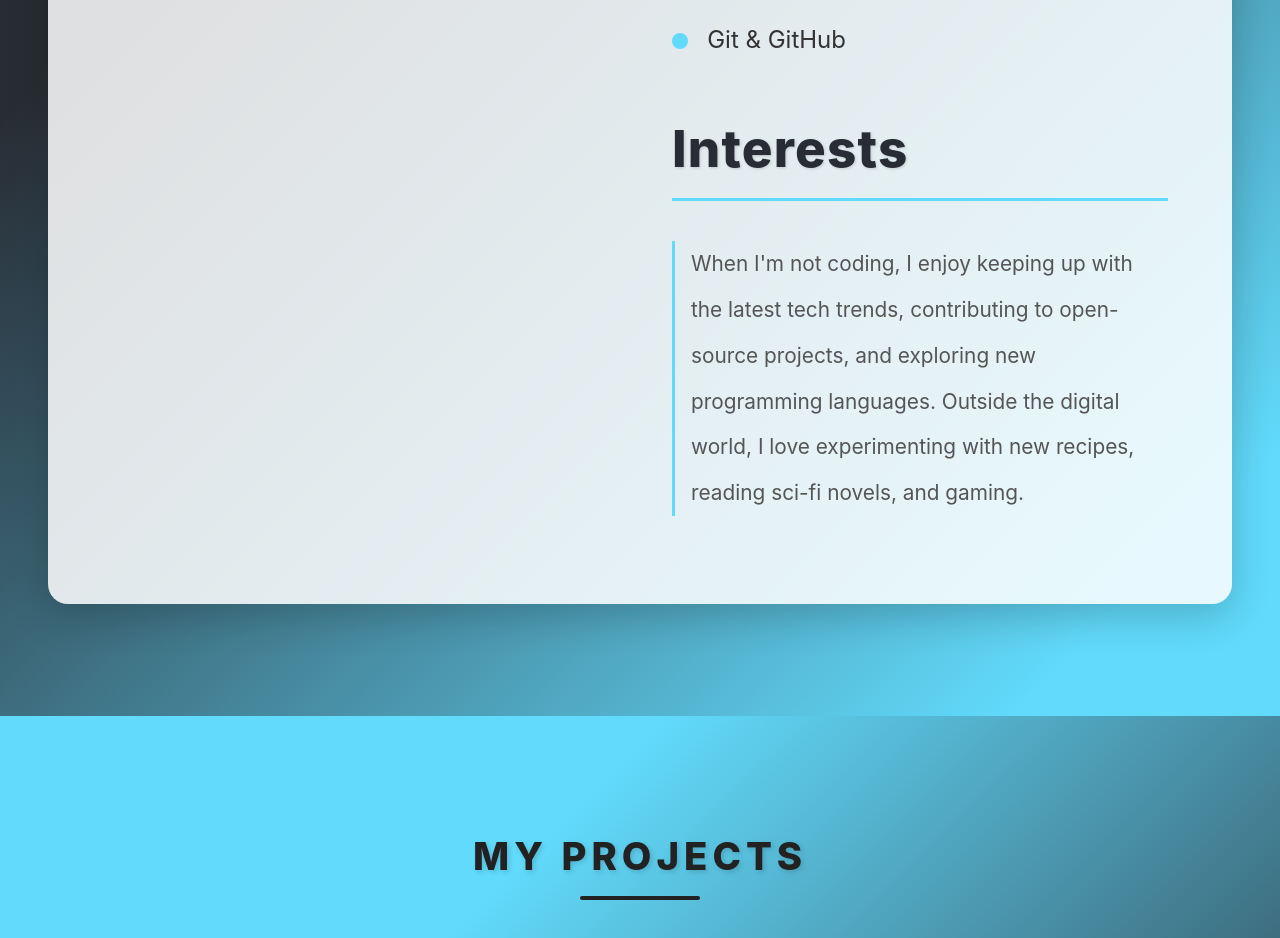
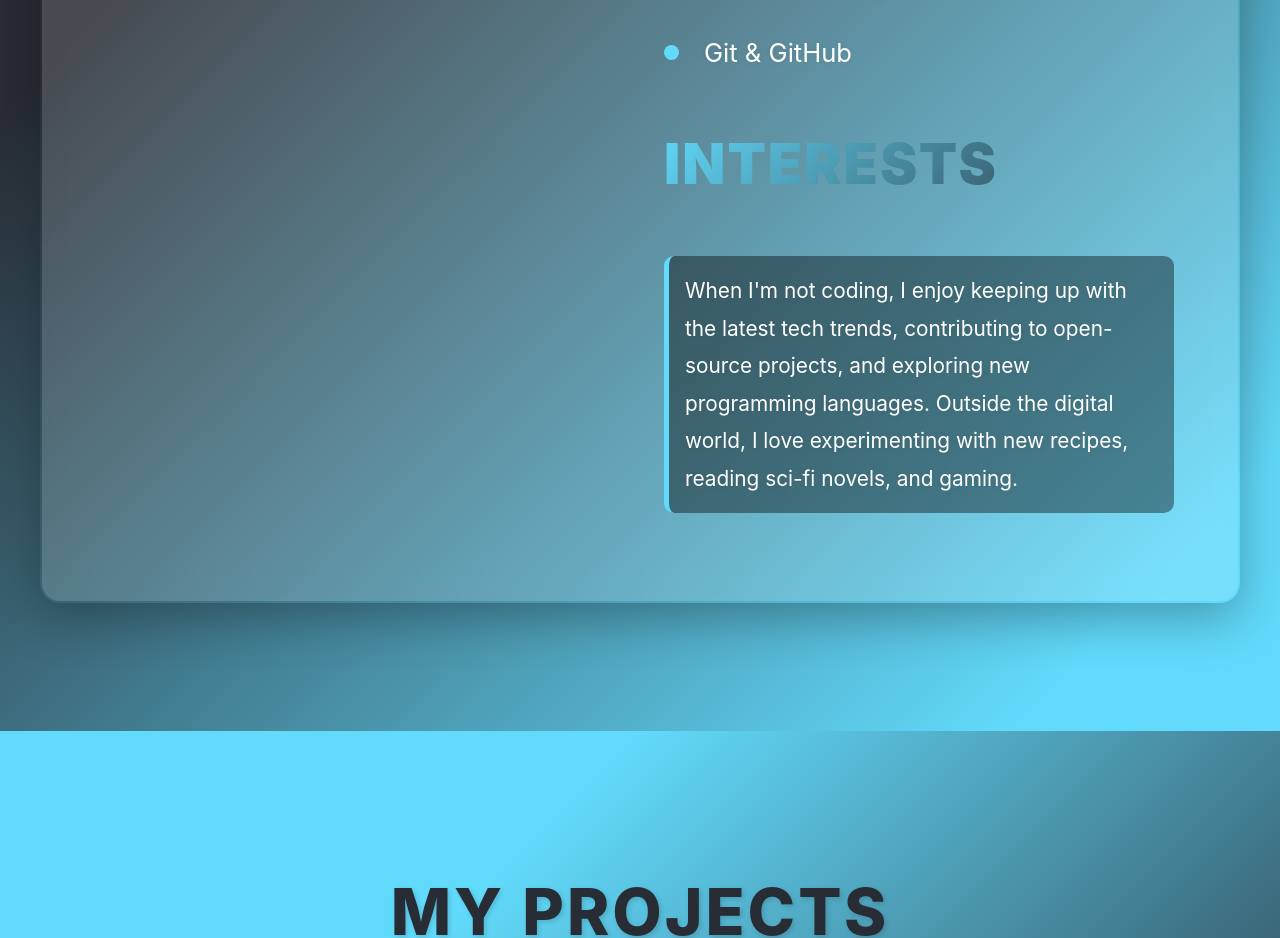
Before and after one commit to gavrielbatyrov10/portfolio, a React (Vite) app: page / in a window 1280 px wide. Shown: the part 1595-2533 px from the top of the page. Built offline with nearby package versions, Linux system fonts and the light colour scheme.

Commit message:
updated css

```diff
--- a/src/About.css
+++ b/src/About.css
@@ -1,43 +1,58 @@
+/* About Section */
 .about-section {
     background: linear-gradient(135deg, #282c34 30%, #61dafb 90%);
-    padding: 7rem 3rem;
+    padding: 8rem 2rem;
     color: #3f64d1;
     display: flex;
     justify-content: center;
     align-items: center;
     min-height: 100vh;
     position: relative;
-    overflow: hidden;
+    width: 100%;
+    box-sizing: border-box;
+    /* Ensure padding is included within width */
 }
 
-
-
+/* Container with glassmorphism effect and border animation */
 .about-container {
     max-width: 1200px;
+
     width: 100%;
     display: flex;
+    flex-direction: row;
+    /* Fixes overflow issue by avoiding wrapping issues */
     justify-content: space-between;
-    gap: 4rem;
-    background: rgba(255, 255, 255, 0.85);
+    gap: 3rem;
+    background: rgba(255, 255, 255, 0.15);
+    backdrop-filter: blur(12px);
     padding: 4rem;
     border-radius: 20px;
-    box-shadow: 0 12px 40px rgba(0, 0, 0, 0.2);
-    transition: transform 0.3s ease, box-shadow 0.3s ease;
+    box-shadow: 0 15px 50px rgba(0, 0, 0, 0.3);
+    transition: transform 0.4s ease, box-shadow 0.4s ease, border 0.4s ease;
     position: relative;
-    z-index: 1;
+    border: 2px solid transparent;
+    background-clip: padding-box;
+    box-sizing: border-box;
 }
 
 .about-container:hover {
     transform: translateY(-10px);
-    box-shadow: 0 16px 50px rgba(0, 0, 0, 0.3);
+    box-shadow: 0 20px 60px rgba(0, 0, 0, 0.4);
+    border-image: linear-gradient(135deg, #61dafb, #3f64d1) 1;
+
 }
 
+/* Text content */
 .about-left,
 .about-right {
+
     width: 48%;
     opacity: 0;
-    transform: translateY(20px);
+    transform: translateY(30px);
     animation: fadeInUp 1s ease forwards;
+    box-sizing: border-box;
+    min-width: 0;
+    /* Prevents elements from overflowing the container */
 }
 
 .about-left {
@@ -48,100 +63,145 @@
     animation-delay: 0.6s;
 }
 
-@keyframes fadeInUp {
-    to {
-        opacity: 1;
-        transform: translateY(0);
-    }
+/* Modern heading styling with gradient text */
+.about-left h1,
+.about-right h2 {
+    color: #ffffff;
+    margin-bottom: 2rem;
+    font-size: 3.5rem;
+    font-weight: 900;
+    text-transform: uppercase;
+    letter-spacing: 2px;
+    background: linear-gradient(135deg, #61dafb, #282c34);
+
+    -webkit-background-clip: text;
+    -webkit-text-fill-color: transparent;
+    position: relative;
+    border-bottom: 2px solid transparent;
+    transition: border-color 0.4s ease;
 }
 
-.about-left h1,
-.about-right h2 {
-    color: #282c34;
-    margin-bottom: 2rem;
-    font-size: 3.2rem;
-    font-weight: 800;
-    text-shadow: 1px 1px 3px rgba(0, 0, 0, 0.15);
-    letter-spacing: 1.2px;
-    border-bottom: 3px solid #61dafb;
-    padding-bottom: 0.75rem;
-    position: relative;
-    overflow: hidden;
+.about-left h1:hover,
+.about-right h2:hover {
+    border-color: #61dafb;
+
 }
 
-.about-left h1:before,
-.about-right h2:before {
-    content: "";
-    position: absolute;
-    width: 100%;
-    height: 3px;
-    background: #61dafb;
-    bottom: -3px;
-    left: -100%;
-    transition: all 0.5s ease;
-}
-
-.about-left h1:hover:before,
-.about-right h2:hover:before {
-    left: 0;
-}
-
+/* Paragraph and list styling */
 .about-left p,
 .about-right ul,
 .about-right p {
-    color: #444;
+    color: #f0f0f0;
     font-size: 1.4rem;
-    line-height: 2.2;
+    line-height: 1.8;
     margin-bottom: 1.5rem;
-    position: relative;
-    z-index: 1;
+    text-shadow: 0 0 10px rgba(0, 0, 0, 0.15);
 }
 
 .about-right ul {
     list-style: none;
     padding: 0;
     margin: 2rem 0;
+    display: flex;
+    flex-direction: column;
+    gap: 1.5rem;
 }
 
 .about-right ul li {
-    margin-bottom: 1.2rem;
-    font-size: 1.5rem;
-    color: #333;
     position: relative;
-    padding-left: 2.2rem;
-    transition: color 0.3s ease, transform 0.3s ease;
+    padding-left: 2.5rem;
+    font-size: 1.6rem;
+    color: #ffffff;
+    display: flex;
+    align-items: center;
+    transition: transform 0.3s ease, color 0.3s ease;
+    text-shadow: 0 0 5px rgba(0, 0, 0, 0.1);
 }
 
-.about-right ul li:before {
+.about-right ul li::before {
     content: "";
     position: absolute;
     left: 0;
-    top: 50%;
-    width: 1rem;
-    height: 1rem;
+    width: 15px;
+    height: 15px;
     background: #61dafb;
+
     border-radius: 50%;
-    transform: translateY(-50%);
-    transition: all 0.3s ease;
-}
-
-.about-right ul li:hover:before {
-    transform: scale(1.5) translateY(-50%);
+    transition: background 0.3s ease;
 }
 
 .about-right ul li:hover {
     color: #61dafb;
     transform: translateX(10px);
+
 }
 
-.about-right p {
-    margin-top: 2.5rem;
-    color: #555;
-    font-size: 1.3rem;
-    border-left: 3px solid #61dafb;
-    padding-left: 1rem;
+
+.about-right ul li:hover::before {
+    background: #3f64d1;
+
 }
 
+/* Paragraph blockquote styling */
+.about-right p {
+    margin-top: 3rem;
+    color: #ffffff;
+    font-size: 1.3rem;
+    border-left: 5px solid #61dafb;
+    padding-left: 1.5rem;
+    background: rgba(0, 0, 0, 0.4);
+    padding: 1rem;
+    border-radius: 10px;
+    transition: background 0.3s ease, border-color 0.3s ease;
+}
+
+.about-right p:hover {
+    background: rgba(0, 0, 0, 0.6);
+    border-color: #3f64d1;
+}
+
+/* Floating particles for dynamic visual interest */
+.about-section::before,
+.about-section::after {
+
+    content: '';
+    position: absolute;
+    border-radius: 50%;
+    z-index: -1;
+    background: rgba(97, 218, 251, 0.15);
+    filter: blur(10px);
+    animation: floating 15s infinite ease-in-out;
+}
+
+/* .about-section::before {
+    width: 300px;
+    height: 300px;
+    top: 10%;
+    left: 70%;
+    animation-duration: 20s;
+} */
+
+.about-section::after {
+    width: 400px;
+    height: 400px;
+    bottom: 5%;
+    right: 10%;
+    animation-duration: 25s;
+}
+
+@keyframes floating {
+
+    0%,
+    100% {
+        transform: translateY(0) translateX(0);
+    }
+
+    50% {
+        transform: translateY(-20px) translateX(-20px);
+    }
+}
+
+/* Media Queries for responsiveness */
 @media (max-width: 1024px) {
     .about-container {
         flex-direction: column;
@@ -151,6 +211,30 @@
     .about-left,
     .about-right {
         width: 100%;
+    }
+
+    .about-left h1,
+    .about-right h2 {
+        font-size: 3rem;
+        text-align: center;
+    }
+
+    .about-left p,
+    .about-right ul,
+    .about-right p {
+        font-size: 1.4rem;
+        text-align: center;
+    }
+
+    .about-right ul li {
+        font-size: 1.5rem;
+        padding-left: 2rem;
+    }
+}
+
+@media (max-width: 768px) {
+    .about-container {
+        padding: 2.5rem;
     }
 
     .about-left h1,
@@ -168,30 +252,6 @@
 
     .about-right ul li {
         font-size: 1.4rem;
-        padding-left: 2rem;
-    }
-}
-
-@media (max-width: 768px) {
-    .about-container {
-        padding: 2.5rem;
-    }
-
-    .about-left h1,
-    .about-right h2 {
-        font-size: 2.5rem;
-        text-align: center;
-    }
-
-    .about-left p,
-    .about-right ul,
-    .about-right p {
-        font-size: 1.2rem;
-        text-align: center;
-    }
-
-    .about-right ul li {
-        font-size: 1.3rem;
         padding-left: 1.8rem;
     }
 }
@@ -203,19 +263,19 @@
 
     .about-left h1,
     .about-right h2 {
-        font-size: 2.2rem;
+        font-size: 1.6em;
         text-align: center;
     }
 
     .about-left p,
     .about-right ul,
     .about-right p {
-        font-size: 1.1rem;
+        font-size: 1rem;
         text-align: center;
     }
 
     .about-right ul li {
-        font-size: 1.2rem;
+        font-size: 1.3rem;
         padding-left: 1.6rem;
     }
 }
--- a/src/Hero.css
+++ b/src/Hero.css
@@ -143,6 +143,12 @@
 
     .hero h2 {
         padding-left: 0;
+        font-size: 1em;
+    }
+
+    .hero p {
+        padding-left: 0;
+        font-size: 1em;
     }
 
     .hero__wrapper--text {
--- a/src/Projects.css
+++ b/src/Projects.css
@@ -7,11 +7,11 @@
 }
 
 .projects h2 {
-  font-size: 3.8ch;
-  margin-bottom: 5rem;
-  color: #222;
+  font-size: 4rem;
+  margin-bottom: 4rem;
+  color: #282c34;
   text-transform: uppercase;
-  letter-spacing: 5px;
+  letter-spacing: 3px;
   position: relative;
   font-weight: 800;
   text-shadow: 2px 2px 5px rgba(0, 0, 0, 0.15);
@@ -19,11 +19,11 @@
 
 .projects h2::after {
   content: '';
-  width: 120px;
-  height: 4px;
-  background-color: #222;
+  width: 100px;
+  height: 3px;
+  background-color: #282c34;
   position: absolute;
-  bottom: -15px;
+  bottom: -10px;
   left: 50%;
   transform: translateX(-50%);
   border-radius: 2px;
@@ -33,7 +33,7 @@
 .project-grid {
   display: grid;
   grid-template-columns: repeat(auto-fit, minmax(280px, 1fr));
-  gap: 3rem;
+  gap: 2.5rem;
   max-width: 1300px;
   margin: 0 auto;
 }
@@ -41,29 +41,27 @@
 /* Project Card */
 .project-card {
   background-color: #ffffff;
-  border-radius: 18px;
-  overflow: hidden;
-  box-shadow: 0 12px 24px rgba(0, 0, 0, 0.1);
-  transition: transform 0.5s, box-shadow 0.5s;
+  border-radius: 12px;
+  box-shadow: 0 10px 20px rgba(0, 0, 0, 0.15);
+  transition: transform 0.3s ease, box-shadow 0.3s ease;
   position: relative;
 }
 
 .project-card:hover {
-  transform: translateY(-15px) scale(1.02);
-  box-shadow: 0 18px 36px rgba(0, 0, 0, 0.2);
+  transform: translateY(-10px) scale(1.03);
+  box-shadow: 0 15px 30px rgba(0, 0, 0, 0.2);
 }
 
 /* Project Image */
 .project-image {
   background-size: cover;
   background-position: center;
-  height: 240px;
-  position: relative;
+  height: 200px;
   transition: transform 0.5s ease-in-out;
 }
 
 .project-card:hover .project-image {
-  transform: scale(1.1) rotate(-2deg);
+  transform: scale(1.05);
 }
 
 /* Overlay Effect */
@@ -73,12 +71,12 @@
   left: 0;
   right: 0;
   bottom: 0;
-  background: linear-gradient(to bottom right, rgba(0, 0, 0, 0.4), rgba(0, 0, 0, 0.7));
+  background: linear-gradient(to bottom right, rgba(0, 0, 0, 0.3), rgba(0, 0, 0, 0.6));
   opacity: 0;
   display: flex;
   justify-content: center;
   align-items: center;
-  transition: opacity 0.5s ease;
+  transition: opacity 0.3s ease;
 }
 
 .project-card:hover .overlay {
@@ -87,36 +85,34 @@
 
 /* Project Link Button */
 .project-link {
-  color: #fff;
+  color: #ffffff;
   background-color: #61dafb;
-  padding: 12px 30px;
-  border-radius: 50px;
+  padding: 10px 25px;
+  border-radius: 25px;
   text-decoration: none;
-  font-size: 1.3rem;
+  font-size: 1.2rem;
   text-transform: uppercase;
-  transition: background-color 0.5s ease, transform 0.3s ease;
-  box-shadow: 0 6px 12px rgba(0, 0, 0, 0.3);
+  transition: background-color 0.3s ease, transform 0.3s ease;
+  box-shadow: 0 6px 12px rgba(0, 0, 0, 0.2);
 }
 
 .project-link:hover {
-  background-color: #3bcdf5;
+  background-color: #48c7f0;
   transform: scale(1.05);
-  color: black;
 }
-
 
 /* Project Content */
 .project-content {
-  padding: 2.5rem;
+  padding: 2rem;
   text-align: center;
-  margin: 0 auto;
-  background: linear-gradient(to bottom, #ffffff, #f9f9f9);
+  background-color: #ffffff;
+  border-radius: 0 0 12px 12px;
 }
 
 .project-card h3 {
-  margin-bottom: 1.5rem;
-  font-size: 2.2rem;
-  color: #444;
+  margin-bottom: 1rem;
+  font-size: 2rem;
+  color: #333;
   position: relative;
   text-transform: capitalize;
   text-shadow: 1px 1px 3px rgba(0, 0, 0, 0.1);
@@ -125,28 +121,26 @@
 .project-card h3::after {
   content: "";
   display: block;
-  width: 80px;
-  height: 4px;
+  width: 60px;
+  height: 3px;
   background-color: #61dafb;
-  margin-top: 0.7rem;
-  transition: width 0.5s ease;
+  margin-top: 0.5rem;
+  transition: width 0.3s ease;
 }
 
 .project-card:hover h3::after {
-  width: 130px;
+  width: 100px;
 }
 
 /* Project Description */
 .project-card p {
-  font-size: 1.3rem;
-  color: #666;
-  line-height: 1.8;
+  font-size: 1.1rem;
+  color: #555;
+  line-height: 1.7;
   margin-bottom: 1.5rem;
   font-weight: 400;
   text-shadow: 1px 1px 2px rgba(0, 0, 0, 0.05);
 }
-
-
 
 /* Animations */
 @keyframes fadeInUp {
@@ -155,13 +149,11 @@
     transform: translateY(50px);
   }
 
-
   to {
     opacity: 1;
     transform: translateY(0);
   }
 }
-
 
 @keyframes fadeIn {
   from {
@@ -172,3 +164,47 @@
     opacity: 1;
   }
 }
+
+/* Responsive Adjustments */
+@media (max-width: 768px) {
+  .projects h2 {
+    font-size: 3rem;
+    margin-bottom: 3rem;
+  }
+
+  .project-content {
+    padding: 1.5rem;
+  }
+
+  .project-card h3 {
+    font-size: 1.8rem;
+  }
+
+  .project-card p {
+    font-size: 1rem;
+  }
+
+  .project-link {
+    font-size: 1rem;
+    padding: 8px 20px;
+  }
+}
+
+@media (max-width: 480px) {
+  .projects {
+    padding: 3rem 1rem;
+  }
+
+  .project-card h3 {
+    font-size: 1.5rem;
+  }
+
+  .project-card p {
+    font-size: 0.9rem;
+  }
+
+  .project-link {
+    font-size: 0.9rem;
+    padding: 6px 15px;
+  }
+}
```
Also changed, not shown: src/About.jsx (+4 -3 lines), src/Footer.jsx (+19 -7 lines), src/Hero.jsx (+6 -4 lines), src/Modal.css (+87 -129 lines), 1 other file (tests, documents, lock files or other folders).
